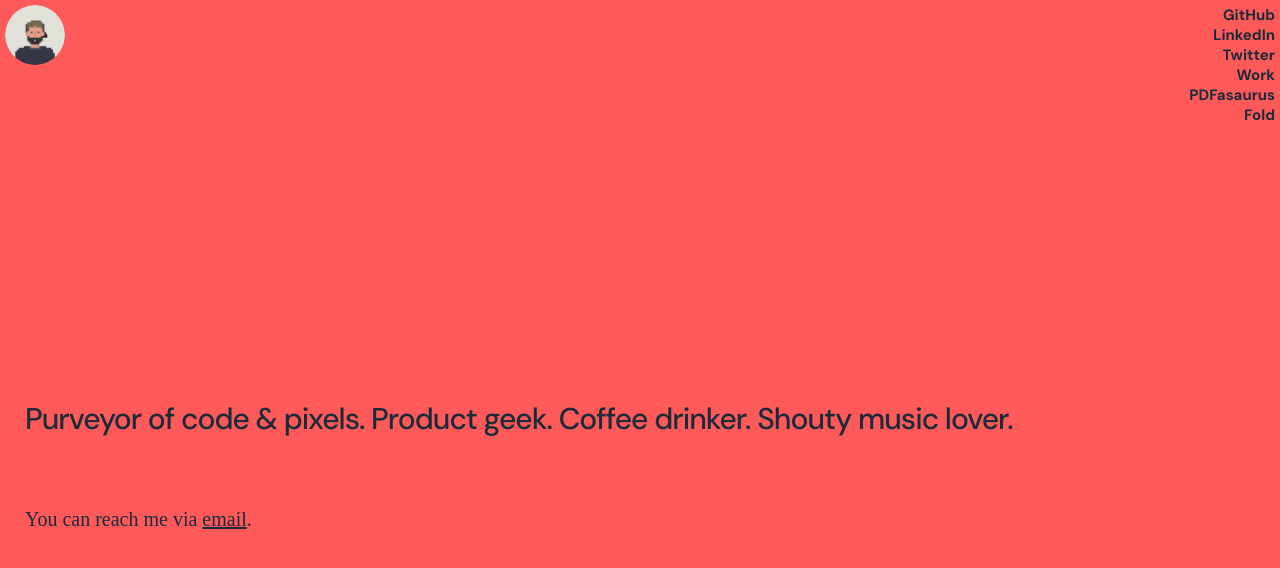
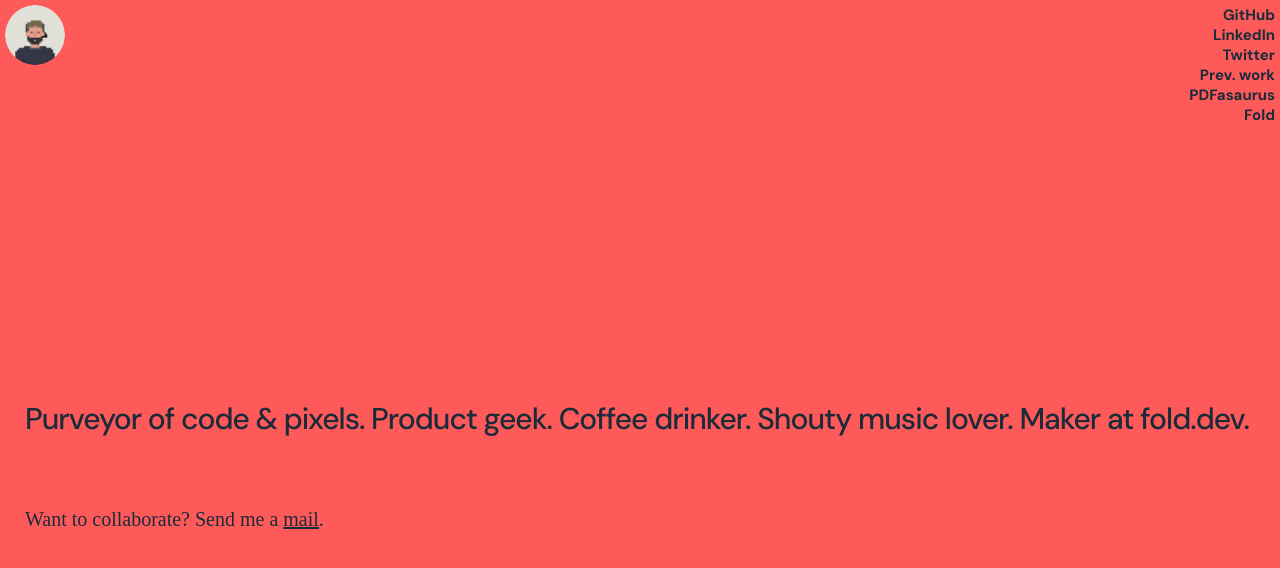
Before and after one commit to joduplessis/joduplessis, a Vue app: page / in a window 1280 px wide. Shown: the top 568 px of the page. Built offline with nearby package versions, Linux system fonts and the light colour scheme; a web font is replaced by a local one; what vue-masonry, vue-progressbar would draw is missing.

Commit message:
Update text

```diff
--- a/src/components/Home.vue
+++ b/src/components/Home.vue
@@ -7,7 +7,7 @@
 						<a href="https://github.com/joduplessis" target="_blank">GitHub</a>
 						<a href="https://www.linkedin.com/in/jo-duplessis/" target="_blank">LinkedIn</a>
 						<a href="https://twitter.com/jo_duplessis" target="_blank">Twitter</a>
-						<router-link :to="{ name: 'Work'}">Work</router-link>
+						<router-link :to="{ name: 'Work'}">Prev. work</router-link>
 						<a href="https://pdfasaurus.com" target="_blank">PDFasaurus</a>
 						<a href="https://fold.dev" target="_blank">
 							Fold
@@ -25,10 +25,10 @@
 						-->
   				</div>
   				<h2>
-					Purveyor of code & pixels. Product geek. Coffee drinker. Shouty music lover.
+						Purveyor of code & pixels. Product geek. Coffee drinker. Shouty music lover. Maker at <a href="https://fold.dev" target="_blank">fold.dev</a>.
   				</h2>
 				<h3>
-					You can reach me via <a href="mailto:hello@joduplessis.com" target="_blank" class="highlight">email</a>.
+					Want to collaborate? Send me a <a href="mailto:hello@joduplessis.com" target="_blank" class="highlight">mail</a>.
 				</h3>
   			</div>
   		</div>
@@ -152,10 +152,20 @@
 			margin-bottom: 50px;
 			font-weight: 500;
 			padding: 0px;
-			font-size: 70px;
+			font-size: 60px;
 			line-height: 75px;
 			letter-spacing: -1px;
 			color: #1B2B3A;
+		}
+
+		.main .inner h2 a {
+			text-decoration: none;
+			background: transparent;
+			color: #1B2B3A;
+		}
+
+		.main .inner h2 a:hover {
+			text-decoration: underline;
 		}
 
 		.main .inner h3, .main .inner h3 a {
--- a/src/components/Work.vue
+++ b/src/components/Work.vue
@@ -6,10 +6,10 @@
 			</router-link>
 
 			<p>
-				Some of the projects below have been collaborations with agencies, working full-time somewhere or 	have been experiments.
+				Projects are from freelance collaborations, full-time employment or personal work.
 				Some have been removed due to the nature of the work or an NDA.
-				A lot of the older projects have been archived, my apologies if a link does not work anymore (specifically old Wordpress sites). If you have any questions,
-				<a href="mailto:hello@joduplessis.com">please let me know</a>.
+				Older projects have unfortunately been archived - my apologies if a link does not work anymore.
+				If you have any questions, <a href="mailto:hello@joduplessis.com">please let me know</a>.
 			</p>
 		</div>
 		<div class="items">
```
